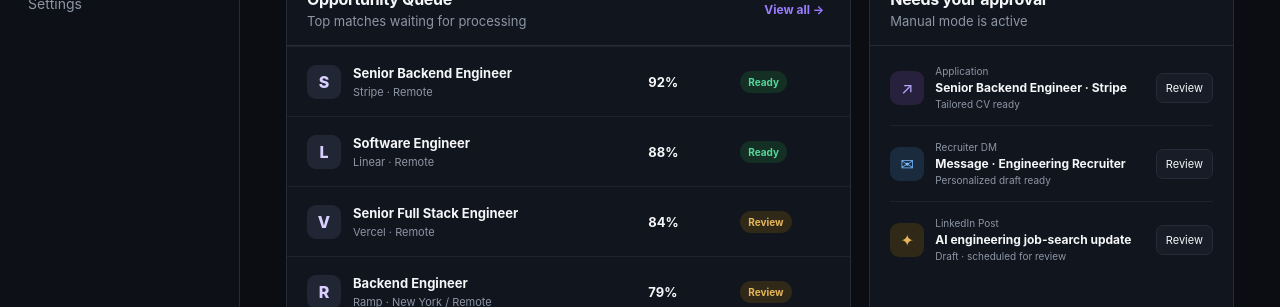
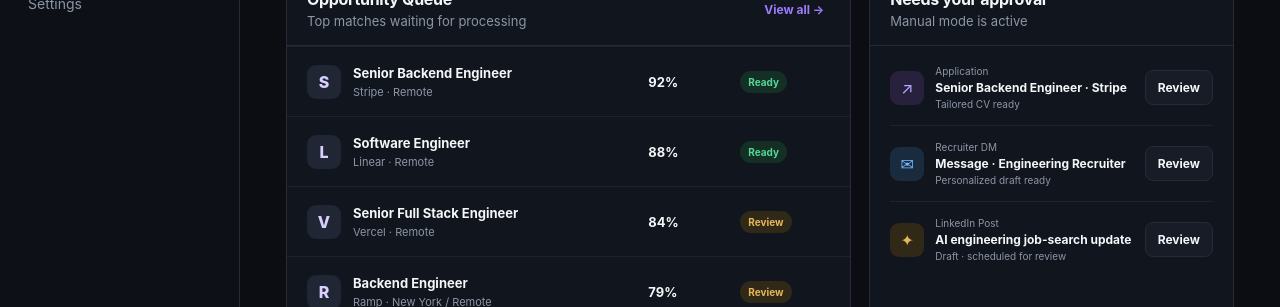
Before and after one commit to nikibytes/ai-talent-manager, a Next.js app: page / in a window 1280 px wide. Shown: the part 326-633 px from the top of the page. Built offline with nearby package versions, Linux system fonts and the light colour scheme.

Commit message:
feat(dashboard): style sidebar pages and frontend controls

```diff
--- a/app/globals.css
+++ b/app/globals.css
@@ -2,7 +2,7 @@
 :root { color-scheme: dark; --bg: #0b0d12; --panel: #11151d; --panel-2: #171c26; --border: #252c38; --text: #f4f6f8; --muted: #8c96a6; --accent: #9b7cff; --green: #57d59a; --amber: #e7b65a; }
 html { scroll-behavior: smooth; }
 body { margin: 0; background: var(--bg); color: var(--text); font-family: Inter, ui-sans-serif, system-ui, -apple-system, BlinkMacSystemFont, "Segoe UI", sans-serif; }
-button, a { font: inherit; }
+button, a, input, select { font: inherit; }
 button { cursor: pointer; }
 .shell { min-height: 100vh; display: flex; }
 .sidebar { width: 240px; flex: 0 0 240px; border-right: 1px solid var(--border); padding: 26px 16px; display: flex; flex-direction: column; background: #0d1016; }
@@ -20,17 +20,23 @@ nav { display: grid; gap: 5px; }
 .eyebrow { color: var(--accent); font-size: 11px; font-weight: 800; letter-spacing: .14em; margin: 0 0 7px; }
 h1, h2, p { margin-top: 0; } h1 { margin-bottom: 6px; font-size: clamp(28px, 4vw, 40px); letter-spacing: -.04em; } h2 { margin-bottom: 4px; font-size: 16px; letter-spacing: -.02em; }
 .muted { color: var(--muted); font-size: 13px; margin-bottom: 0; }
-.run-button { border: 0; border-radius: 9px; background: var(--text); color: #0b0d12; padding: 11px 17px; font-weight: 750; transition: transform .15s, opacity .15s; } .run-button:hover { transform: translateY(-1px); } .run-button:disabled { opacity: .55; cursor: wait; }
-.stats-grid { display: grid; grid-template-columns: repeat(4, 1fr); gap: 14px; margin-bottom: 18px; }
+.run-button, .primary-button { border: 0; border-radius: 9px; background: var(--text); color: #0b0d12; padding: 11px 17px; font-weight: 750; transition: transform .15s, opacity .15s; } .run-button:hover, .primary-button:hover { transform: translateY(-1px); } .run-button:disabled { opacity: .55; cursor: wait; }
+.secondary-button, .review-button { border: 1px solid var(--border); background: #171c26; color: var(--text); border-radius: 8px; padding: 9px 12px; font-size: 12px; font-weight: 650; }
+.stats-grid { display: grid; grid-template-columns: repeat(4, 1fr); gap: 14px; margin-bottom: 18px; } .stats-grid.three { grid-template-columns: repeat(3, 1fr); }
 .stat-card, .panel { background: var(--panel); border: 1px solid var(--border); border-radius: 13px; }
 .stat-card { padding: 19px; } .stat-card span, .stat-card small { display: block; color: var(--muted); font-size: 12px; } .stat-card strong { display: block; font-size: 25px; margin: 8px 0 4px; letter-spacing: -.03em; }
 .grid-main { display: grid; grid-template-columns: 1.55fr 1fr; gap: 18px; margin-bottom: 18px; }
 .panel { overflow: hidden; } .panel-header { padding: 20px 20px 16px; display: flex; align-items: center; justify-content: space-between; border-bottom: 1px solid var(--border); }
 .text-button { background: none; border: 0; color: var(--accent); font-size: 12px; font-weight: 700; }
 .table-head, .table-row { display: grid; grid-template-columns: 1fr 80px 90px; align-items: center; gap: 12px; padding: 13px 20px; } .table-head { color: #687385; font-size: 10px; text-transform: uppercase; letter-spacing: .1em; } .table-row { border-top: 1px solid #1d232e; min-height: 70px; }
+.wide-table { min-width: 850px; overflow-x: auto; } .queue-head, .queue-row { grid-template-columns: minmax(280px, 1.7fr) 70px 90px 120px 90px; } .application-head, .application-row { grid-template-columns: minmax(280px, 1.7fr) 100px 70px 90px 1fr; }
 .job { display: flex; align-items: center; gap: 12px; min-width: 0; } .company-logo { width: 34px; height: 34px; flex: 0 0 34px; display: grid; place-items: center; border-radius: 9px; background: #202633; font-weight: 800; color: #d9d0ff; } .job b, .job small { display: block; overflow: hidden; text-overflow: ellipsis; white-space: nowrap; } .job b { font-size: 13px; } .job small { color: var(--muted); font-size: 11px; margin-top: 4px; }
-.score { font-size: 13px; } .pill { justify-self: start; font-size: 10px; padding: 5px 8px; border-radius: 20px; font-weight: 700; } .pill.ready { color: var(--green); background: #143025; } .pill.review { color: var(--amber); background: #302918; }
-.approval-list { padding: 4px 20px 10px; } .approval { display: flex; align-items: center; gap: 11px; padding: 15px 0; border-bottom: 1px solid #1d232e; } .approval:last-child { border-bottom: 0; } .approval-icon { width: 34px; height: 34px; border-radius: 9px; display: grid; place-items: center; flex: 0 0 34px; } .approval-icon.purple { background: #28213e; color: #b9a7ff; } .approval-icon.blue { background: #192b3d; color: #79b9ff; } .approval-icon.amber { background: #302918; color: #e7b65a; } .approval-copy { min-width: 0; flex: 1; } .approval-copy span, .approval-copy small { display: block; color: var(--muted); font-size: 10px; } .approval-copy b { display: block; font-size: 12px; margin: 3px 0; white-space: nowrap; overflow: hidden; text-overflow: ellipsis; } .review-button { border: 1px solid var(--border); background: #171c26; color: var(--text); border-radius: 7px; padding: 7px 9px; font-size: 11px; }
-.settings-panel { display: flex; align-items: center; justify-content: space-between; gap: 24px; padding: 20px; } .mode-switch { display: flex; background: #0d1016; border: 1px solid var(--border); border-radius: 9px; padding: 3px; } .mode-switch button { border: 0; background: transparent; color: var(--muted); border-radius: 7px; padding: 8px 12px; font-size: 11px; text-align: left; } .mode-switch button.selected { background: #252c38; color: var(--text); } .mode-switch small { display: block; font-size: 9px; opacity: .7; margin-top: 2px; }
-@media (max-width: 1000px) { .sidebar { width: 190px; flex-basis: 190px; } .content { padding: 30px 24px 60px; } .stats-grid { grid-template-columns: repeat(2, 1fr); } .grid-main { grid-template-columns: 1fr; } }
-@media (max-width: 680px) { .shell { display: block; } .sidebar { width: auto; border-right: 0; border-bottom: 1px solid var(--border); padding: 15px; } .sidebar-footer { display: none; } nav { display: flex; overflow-x: auto; } .nav-item { white-space: nowrap; } .content { padding: 24px 15px 50px; } .topbar { align-items: flex-start; flex-direction: column; } .stats-grid { grid-template-columns: 1fr 1fr; } .settings-panel { align-items: flex-start; flex-direction: column; } }
+.score { font-size: 13px; } .pill { justify-self: start; font-size: 10px; padding: 5px 8px; border-radius: 20px; font-weight: 700; background: #252c38; color: var(--muted); white-space: nowrap; } .pill.ready, .pill.applied, .pill.scheduled, .pill.interview { color: var(--green); background: #143025; } .pill.review, .pill.needs-approval { color: var(--amber); background: #302918; } .pill.tailored, .pill.draft { color: #b9a7ff; background: #28213e; } .pill.rejected { color: #f08b8b; background: #331e24; }
+.approval-list { padding: 4px 20px 10px; } .approval { display: flex; align-items: center; gap: 11px; padding: 15px 0; border-bottom: 1px solid #1d232e; } .approval:last-child { border-bottom: 0; } .approval-icon { width: 34px; height: 34px; border-radius: 9px; display: grid; place-items: center; flex: 0 0 34px; } .approval-icon.purple { background: #28213e; color: #b9a7ff; } .approval-icon.blue { background: #192b3d; color: #79b9ff; } .approval-icon.amber { background: #302918; color: #e7b65a; } .approval-copy { min-width: 0; flex: 1; } .approval-copy span, .approval-copy small { display: block; color: var(--muted); font-size: 10px; } .approval-copy b { display: block; font-size: 12px; margin: 3px 0; white-space: nowrap; overflow: hidden; text-overflow: ellipsis; }
+.settings-panel { display: flex; align-items: center; justify-content: space-between; gap: 24px; padding: 20px; } .mode-switch { display: flex; background: #0d1016; border: 1px solid var(--border); border-radius: 9px; padding: 3px; } .mode-switch.full { min-width: 300px; } .mode-switch button { flex: 1; border: 0; background: transparent; color: var(--muted); border-radius: 7px; padding: 9px 12px; font-size: 11px; text-align: left; } .mode-switch button.selected { background: #252c38; color: var(--text); } .mode-switch small { display: block; font-size: 9px; opacity: .7; margin-top: 2px; }
+.toolbar { min-height: 68px; display: flex; align-items: center; justify-content: space-between; gap: 16px; padding: 12px 20px; border-bottom: 1px solid var(--border); } .tabs { display: flex; gap: 5px; flex-wrap: wrap; } .tab { border: 0; background: transparent; color: var(--muted); padding: 8px 11px; border-radius: 7px; font-size: 11px; } .tab.active, .tab:hover { background: #252c38; color: var(--text); } .search-input { width: 250px; border: 1px solid var(--border); background: #0d1016; color: var(--text); border-radius: 8px; padding: 9px 11px; outline: none; font-size: 12px; } .search-input:focus, .settings-fields input:focus, .settings-fields select:focus { border-color: #5d4c9d; } .section-label { font-size: 12px; font-weight: 700; }
+.approval-grid, .content-grid, .settings-grid { display: grid; gap: 16px; } .approval-grid { grid-template-columns: repeat(3, 1fr); } .content-grid { grid-template-columns: repeat(3, 1fr); } .approval-card, .content-card { padding: 20px; } .approval-card h2, .content-card h2 { margin: 13px 0 6px; line-height: 1.35; } .approval-type { display: inline-block; color: var(--muted); font-size: 10px; text-transform: uppercase; letter-spacing: .08em; } .approval-preview, .post-preview { margin: 18px 0; padding: 15px; min-height: 100px; border: 1px solid var(--border); border-radius: 9px; background: #0d1016; color: #aeb6c3; font-size: 12px; line-height: 1.55; } .card-actions { display: flex; justify-content: flex-end; gap: 8px; margin-top: 16px; }
+.content-card-top { display: flex; justify-content: space-between; align-items: center; } .empty-state { padding: 40px; display: grid; place-items: center; gap: 6px; color: var(--muted); }
+.settings-grid { grid-template-columns: 1fr 1fr; } .settings-card { padding: 20px; min-height: 130px; display: flex; flex-direction: column; justify-content: space-between; gap: 18px; } .number-control { display: flex; align-items: center; gap: 14px; } .number-control button { width: 32px; height: 32px; border: 1px solid var(--border); border-radius: 8px; background: #171c26; color: var(--text); } .number-control strong { min-width: 34px; text-align: center; font-size: 20px; } .settings-fields { display: grid; grid-template-columns: 1fr 1fr; gap: 12px; } .settings-fields label { color: var(--muted); font-size: 10px; display: grid; gap: 6px; } .settings-fields input, .settings-fields select { width: 100%; border: 1px solid var(--border); background: #0d1016; color: var(--text); border-radius: 8px; padding: 10px; outline: none; } .toggle-row { display: flex; align-items: center; justify-content: space-between; color: #c8ced8; font-size: 12px; padding-top: 5px; } .toggle-row input { width: 18px; height: 18px; accent-color: var(--accent); }
+@media (max-width: 1100px) { .sidebar { width: 190px; flex-basis: 190px; } .content { padding: 30px 24px 60px; } .stats-grid { grid-template-columns: repeat(2, 1fr); } .grid-main { grid-template-columns: 1fr; } .approval-grid, .content-grid { grid-template-columns: 1fr; } .settings-grid { grid-template-columns: 1fr; } }
+@media (max-width: 680px) { .shell { display: block; } .sidebar { width: auto; border-right: 0; border-bottom: 1px solid var(--border); padding: 15px; } .sidebar-footer { display: none; } nav { display: flex; overflow-x: auto; } .nav-item { white-space: nowrap; } .content { padding: 24px 15px 50px; } .topbar { align-items: flex-start; flex-direction: column; } .stats-grid, .stats-grid.three { grid-template-columns: 1fr 1fr; } .settings-panel { align-items: flex-start; flex-direction: column; } .toolbar { align-items: stretch; flex-direction: column; } .search-input { width: 100%; } .settings-fields { grid-template-columns: 1fr; } }
```
